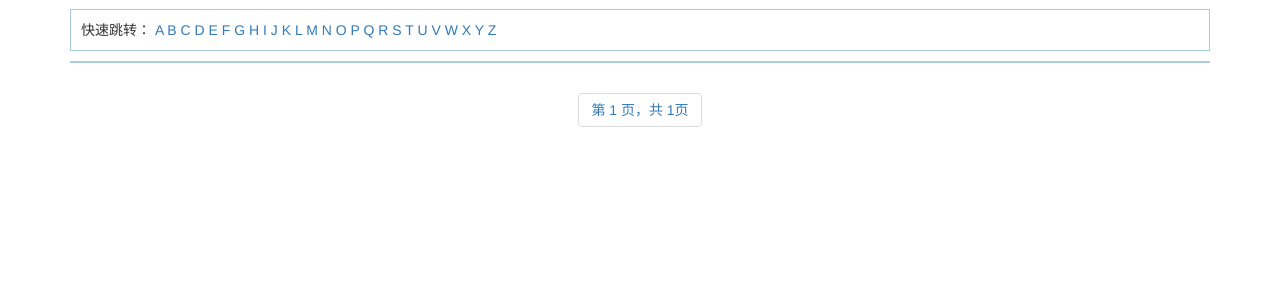
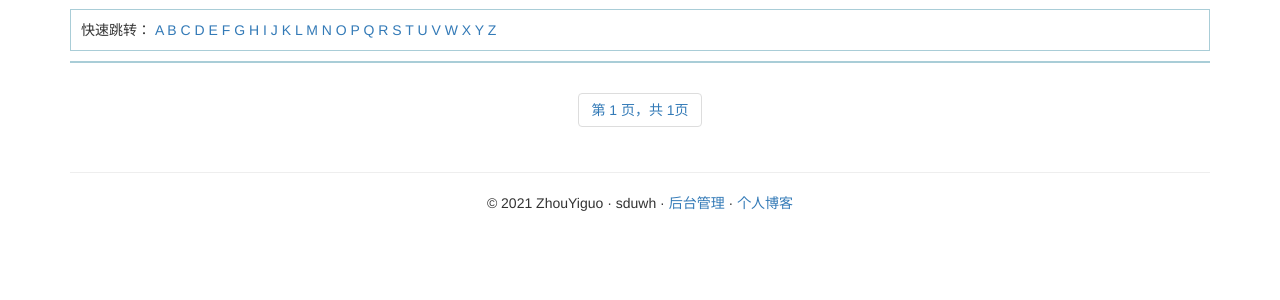
Before and after one commit to zyg0121/english_tools, a Django app: page /wordlist/ in a window 1280 px wide. Shown: the part 51-351 px from the top of the page. Run offline with Django 3.2, Linux system fonts and the light colour scheme; data that the repository does not hold is empty; some libraries are stand-ins or nearby versions.

Commit message:
给所有模板添加footer部分

```diff
--- a/templates/paragraphs.html
+++ b/templates/paragraphs.html
@@ -70,6 +70,12 @@
                 <textarea class="form-control" placeholder='翻译结果' rows="5" style="resize: none;" readonly>{{ result }}</textarea>
             </div>
         </div>
+
+    <hr class="featurette-divider">
+    <footer class="text-center">
+        <p>© 2021 ZhouYiguo · sduwh · <a href="/admin" target="_blank">后台管理</a> · <a href="https://www.hiyiguo.cn" target="_blank">个人博客</a></p>
+    </footer>
+
 </div>
 </body>
 </html>
--- a/templates/wordInfo.html
+++ b/templates/wordInfo.html
@@ -80,6 +80,11 @@
                 </ol>
             </div>
         </div>
+    <hr class="featurette-divider">
+    <footer class="text-center">
+        <p>© 2021 ZhouYiguo · sduwh · <a href="/admin" target="_blank">后台管理</a> · <a href="https://www.hiyiguo.cn" target="_blank">个人博客</a></p>
+    </footer>
+
     </div>
 </body>
 
--- a/templates/wordList.html
+++ b/templates/wordList.html
@@ -80,7 +80,6 @@
         <li><a href="{% url 'wordinfo'  word.word_id %}" target="_blank">{{ word.word }}</a></li>
     {% endfor %}
     </ul>
-</div>
 
     <div id="pages" class="text-center">
         <ul class="pagination">
@@ -98,6 +97,15 @@
         </ul>
     </div>
 
+    <hr class="featurette-divider">
+    <footer class="text-center">
+        <p>© 2021 ZhouYiguo · sduwh · <a href="/admin" target="_blank">后台管理</a> · <a href="https://www.hiyiguo.cn" target="_blank">个人博客</a></p>
+    </footer>
+
+</div>
+
+
+
 <script>
 
 </script>
--- a/templates/wordNotsearch.html
+++ b/templates/wordNotsearch.html
@@ -75,6 +75,12 @@
         </div>
     </div>
     <h2 class="text-center">没有找到你所需要的内容！请重新输入</h2>
+
+    <hr class="featurette-divider">
+    <footer class="text-center">
+        <p>© 2021 ZhouYiguo · sduwh · <a href="/admin" target="_blank">后台管理</a> · <a href="https://www.hiyiguo.cn" target="_blank">个人博客</a></p>
+    </footer>
+
 </div>
 </body>
 </html>
--- a/templates/wordSearch.html
+++ b/templates/wordSearch.html
@@ -78,6 +78,12 @@
             <li><a href="{% url 'wordinfo'  word.word_id %}" target="_blank">{{ word.word }}</a></li>
         {% endfor %}
     </ul>
+
+    <hr class="featurette-divider">
+    <footer class="text-center">
+        <p>© 2021 ZhouYiguo · sduwh · <a href="/admin" target="_blank">后台管理</a> · <a href="https://www.hiyiguo.cn" target="_blank">个人博客</a></p>
+    </footer>
+
 </div>
 </body>
 </html>
--- a/templates/wordTest.html
+++ b/templates/wordTest.html
@@ -82,6 +82,11 @@
 
         </table>
     </div>
+
+    <hr class="featurette-divider">
+    <footer class="text-center">
+        <p>© 2021 ZhouYiguo · sduwh · <a href="/admin" target="_blank">后台管理</a> · <a href="https://www.hiyiguo.cn" target="_blank">个人博客</a></p>
+    </footer>
 </div>
 
 </body>
```
Lines whose indentation alone changed are shown as unchanged.
